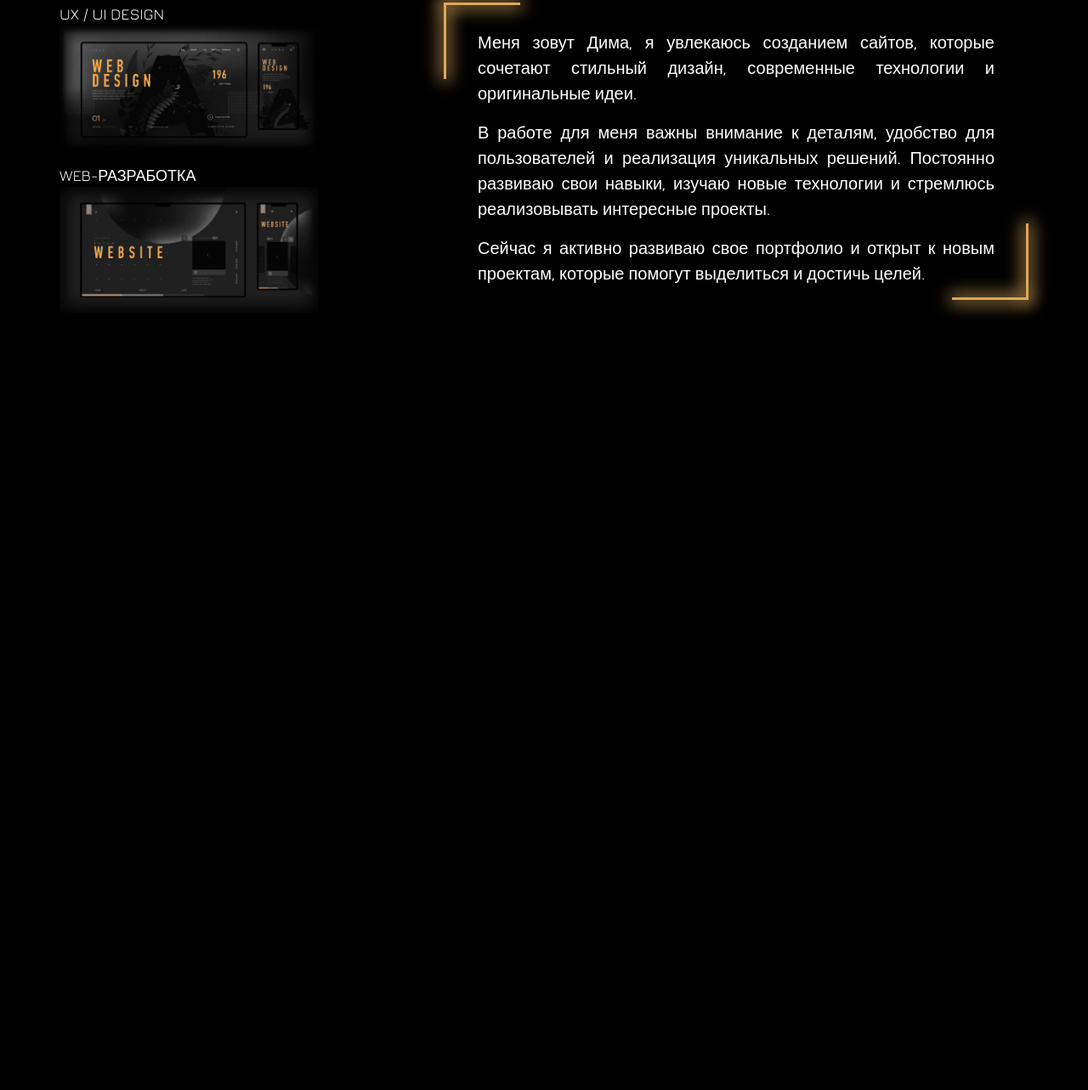
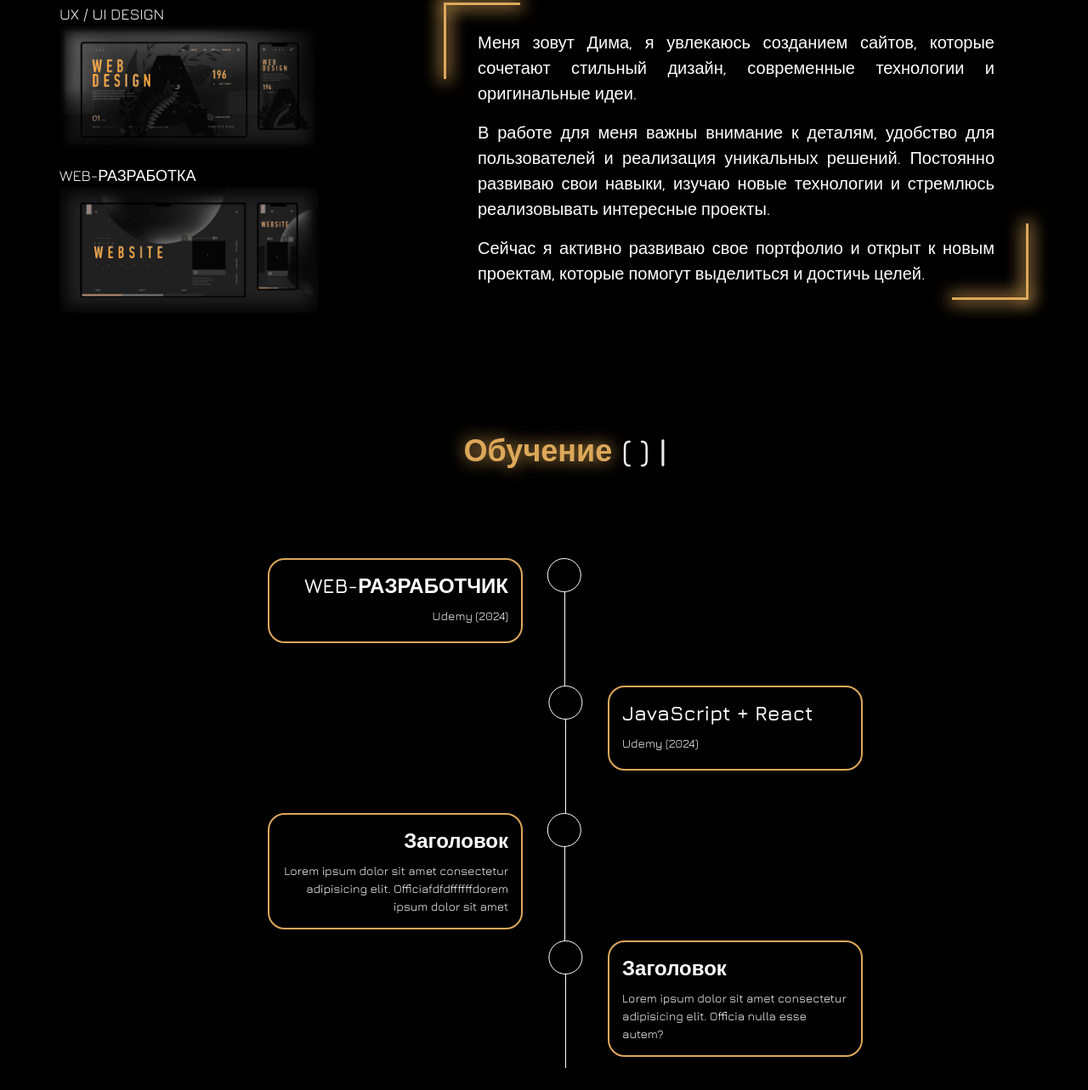
Before and after one commit to dmitrymvp/portfolio, a website: page src/index.html in a window 1280 px wide. Shown: the part 949-2232 px from the top of the page at 85% size. Before the commit the page ends 1352 px from the top, so only its background shows below. Drawn offline with nearby package versions, Linux system fonts and the light colour scheme; files that its build step writes are made by us from their sources; files whose address does not match are found by name; a web font is replaced by a local one.

Commit message:
change the photo

```diff
--- a/src/index.html
+++ b/src/index.html
@@ -63,13 +63,13 @@
                     <span class="item item__16"></span>
                 </a>
             </div>
-            <img src="img/my-photo.jpg" alt="this is my photo" class="promo__img">
+            <img src="img/mdy-photo.png" alt="this is my photo" class="promo__img">
 
             <div class="about">
 
                 <div class="grid-container">
-                    <div class="subtitle about__subtitle">
-                        <span class="text-main-color">Привет</span> <span>|</span>
+                    <div class="section-title">
+                        <span class="text-main-color">Привет</span> ( ) |
                     </div>
                     <div class="item">
                         <div class="item__wrap">
@@ -109,6 +109,44 @@
         </div>
     </section>
 
+    <section class="education">
+        <div class="container">
+            <div class="section-title"><span class="text-main-color">Обучение</span> ( ) |</div>
+            <div class="education__grid">
+
+                    <div class="item item-left item-1">
+                        <div class="item__card">
+                            <div class="title">WEB-РАЗРАБОТЧИК</div>
+                            <div class="descr"> Udemy (2024)</div>
+                        </div>
+                    </div>
+
+                    <div class="item item-right item-2">
+                        <div class="item__card">
+                            <div class="title">JavaScript + React</div>
+                            <div class="descr">Udemy (2024)</div>
+                        </div>
+                    </div>
+
+                    <div class="item item-left item-3">
+                        <div class="item__card">
+                            <div class="title">Заголовок</div>
+                            <div class="descr">Lorem ipsum dolor sit amet consectetur adipisicing elit. Officiafdfdffffffdorem ipsum dolor sit amet </div>
+                        </div>
+                    </div>
+
+                    <div class="item item-right item-4">
+                        <div class="item__card">
+                            <div class="title">Заголовок</div>
+                            <div class="descr">Lorem ipsum dolor sit amet consectetur adipisicing elit. Officia
+                                nulla
+                                esse autem?</div>
+                        </div>
+                    </div>
+            </div>
+        </div>
+    </section>
+
 
     <script src="js/script.js"></script>
 </body>
--- a/src/sass/blocks/_about.scss
+++ b/src/sass/blocks/_about.scss
@@ -8,9 +8,11 @@
         gap: 30px;
     }
 
-    &__subtitle {
-        margin-bottom: 40px;
+    .section-title {
+        margin-bottom: 10px;
         align-self: end;
+        justify-self: end;
+        margin-right: 70px;
         grid-column: 2;
         font-size: 36px;
         font-weight: 700;
--- /dev/null
+++ b/src/sass/blocks/_education.scss
@@ -0,0 +1,135 @@
+.education {
+    min-height: 700px;
+    padding: 100px 0 50px 50px;
+
+    .section-title {
+        text-align: center;
+    }
+
+    &__grid {
+        margin-top: 50px;
+        display: grid;
+        grid-template-columns: repeat(2, 1fr);
+        grid-template-rows: repeat(4, 1fr);
+        width: 800px;
+        margin: 100px auto 0 auto;
+
+        .item {
+            position: relative;
+            // width: 400px;
+            min-height: 150px;
+            padding: 0 50px 0 50px;
+
+            &__card {
+                width: 300px;
+                min-height: 100px;
+                border-style:solid;
+                border-color: $main-color;
+                border-width: 2px;
+                border-radius: 20px;
+                padding: 15px;
+
+                .title {
+                    font-size: 24px;
+                    line-height: 30px;
+                    font-weight: 600;
+                    color: white;
+                }
+
+                .descr {
+                    margin-top: 10px;
+                    color:white;
+                    font-weight: 400;
+                    font-size: 14px;
+                }
+            }
+
+        }
+
+        .item-left {
+            text-align: end;
+            &::before {
+                content: ('');
+                display: block;
+                width: 40px;
+                height: 40px;
+                background-color: black;
+                border-radius: 100%;
+                border-style: solid;
+                border-width: 1px;
+                border-color: white;
+                position: absolute;
+                top: 0;
+                right: 0;
+                transform: translateX(47%);
+
+
+            }
+
+            &::after {
+                content: ('');
+                display: block;
+                width: 1px;
+                height: calc(100% - 39px);
+                background-color: white;
+                position: absolute;
+                top: 39px;
+                right: 0;
+
+            }
+        }
+
+        .item-right {
+            &::before {
+                content: ('');
+                display: block;
+                width: 40px;
+                height: 40px;
+                background-color: black;
+                border-radius: 100%;
+                border-style: solid;
+                border-width: 1px;
+                border-color: white;
+                position: absolute;
+                top: 0;
+                left: 0;
+                transform: translateX(-49%);
+
+
+            }
+
+            &::after {
+                content: ('');
+                display: block;
+                width: 1px;
+                height: calc(100% - 39px);
+                background-color: white;
+                position: absolute;
+                top: 39px;
+                left: 0;
+
+            }
+        }
+
+        .item-1 {
+            grid-column: 1 / 2;
+        }
+
+        .item-2 {
+            grid-column: 2 / 3;
+            grid-row: 2 / 3;
+        }
+
+        .item-3 {
+            grid-column: 1 / 2;
+            grid-row: 3 / 4;
+        }
+
+        .item-4 {
+            grid-column: 2 / 3;
+            grid-row: 4 / 5;
+
+        }
+
+    }
+}
--- a/src/sass/blocks/_promo.scss
+++ b/src/sass/blocks/_promo.scss
@@ -195,7 +195,7 @@
     &__img {
         height: 765px;
         position: absolute;
-        top: -100px;
-        right: 0;
+        top: -150px;
+        right: -40px;
     }
 }
--- a/src/sass/style.scss
+++ b/src/sass/style.scss
@@ -23,6 +23,12 @@
     text-shadow: 0 0 20px $main-color;
 }
 
+.section-title {
+    font-size: 36px;
+    font-weight: 700;
+    color: #efeeee;
+}
+
 body {
     background-color: black;
 }
@@ -30,3 +36,4 @@ body {
 @import 'blocks/promo';
 @import 'blocks/menu';
 @import 'blocks/about';
+@import 'blocks/education';
```
Also changed, not shown: src/sass/base/_animations.scss (+85 -20 lines), dist/css/style.min.css, dist/img/my-photo.png (added), dist/img/my-photoo.jpg (added), dist/img/my-photoo.png (added), dist/index.html, src/img/my-photo.png (added), src/img/my-photoo.png (added), 1 other file.
